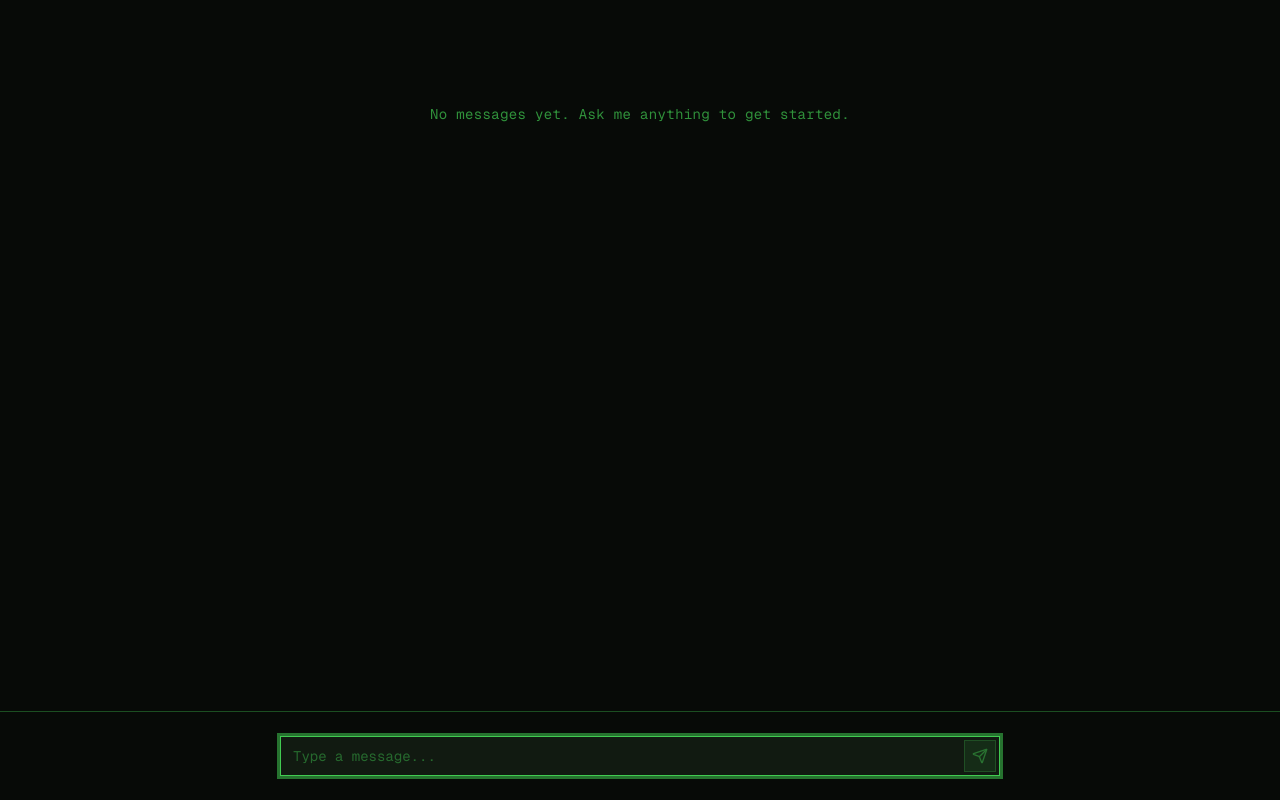
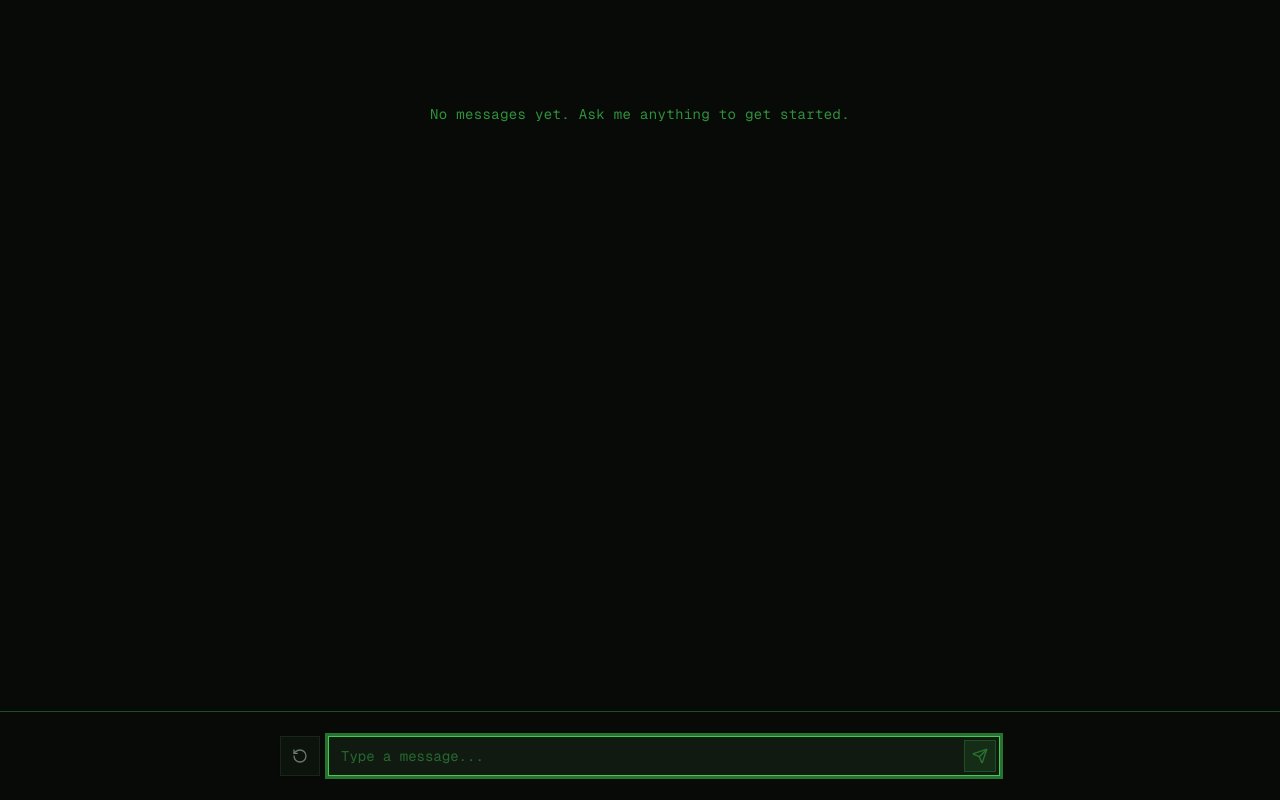
Before and after one commit to ingoau/prompt-injection-thingy, a Next.js app: page / in a window 1280 px wide. Built offline with nearby package versions, Linux system fonts and the light colour scheme.

Commit message:
add reset button

```diff
--- a/app/page.tsx
+++ b/app/page.tsx
@@ -3,7 +3,7 @@
 import { useChat } from "@ai-sdk/react";
 import { DefaultChatTransport, UIMessage } from "ai";
 import { FormEvent, KeyboardEvent, useEffect, useMemo, useRef, useState } from "react";
-import { Send } from "lucide-react";
+import { RotateCcw, Send } from "lucide-react";
 import ReactMarkdown from "react-markdown";
 import remarkGfm from "remark-gfm";
 
@@ -45,7 +45,7 @@ export default function Home() {
   const [input, setInput] = useState("");
   const endOfMessagesRef = useRef<HTMLDivElement | null>(null);
   const inputRef = useRef<HTMLInputElement | null>(null);
-  const { messages, sendMessage, status, error } = useChat({
+  const { messages, sendMessage, setMessages, status, error } = useChat({
     transport: new DefaultChatTransport({ api: "/api/chat" }),
   });
 
@@ -88,6 +88,16 @@ export default function Home() {
 
     setInput("");
     await sendMessage({ text: trimmed });
+  };
+
+  const handleResetChat = () => {
+    if (isLoading) {
+      return;
+    }
+
+    setMessages([]);
+    setInput("");
+    inputRef.current?.focus();
   };
 
   return (
@@ -143,6 +153,18 @@ export default function Home() {
           ) : null}
 
           <form className="flex items-center gap-2" onSubmit={handleSubmit}>
+            <Button
+              type="button"
+              size="icon-lg"
+              variant="outline"
+              onClick={handleResetChat}
+              disabled={isLoading || (messages.length === 0 && input.length === 0)}
+              className="rounded-none border-primary/45 bg-primary/5 hover:bg-primary/10"
+              aria-label="Reset chat"
+              title="Reset chat"
+            >
+              <RotateCcw className="size-4" />
+            </Button>
             <div className="relative w-full">
               <InputGroup>
                 <Input
```
